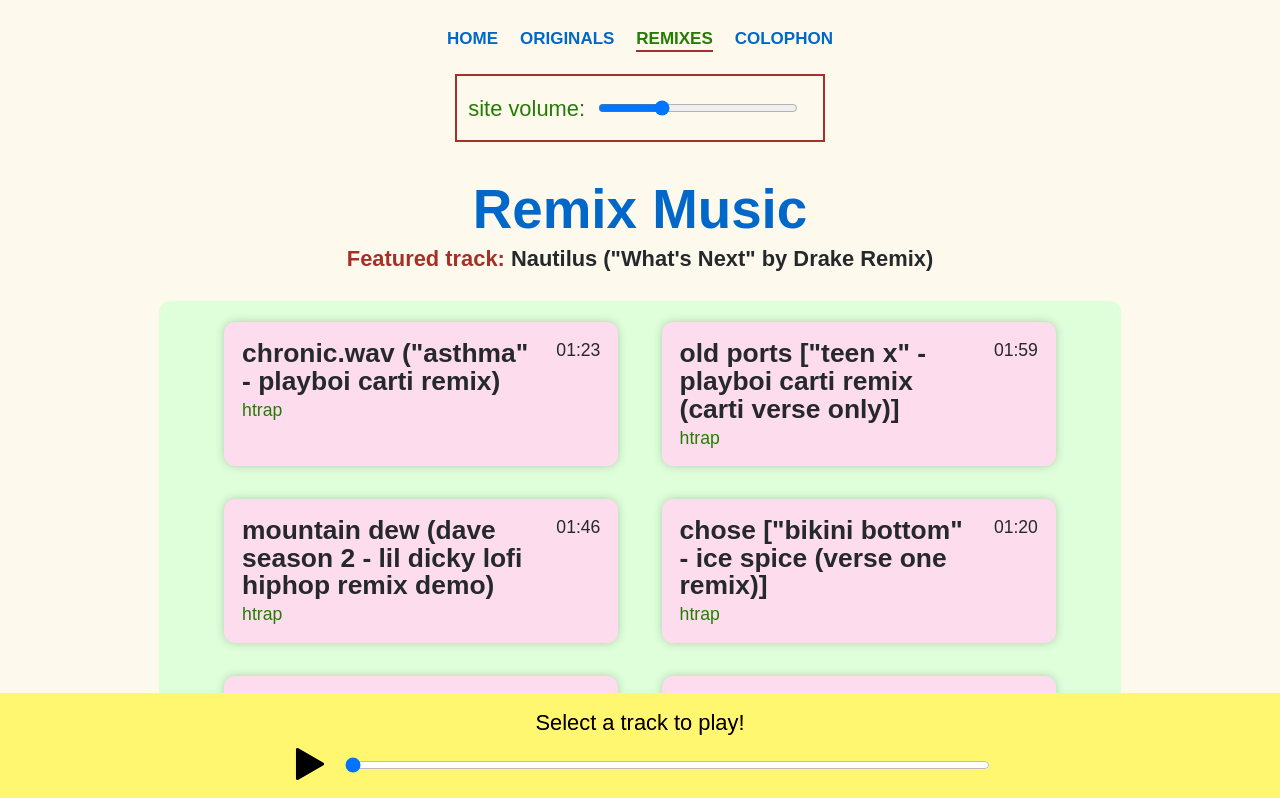
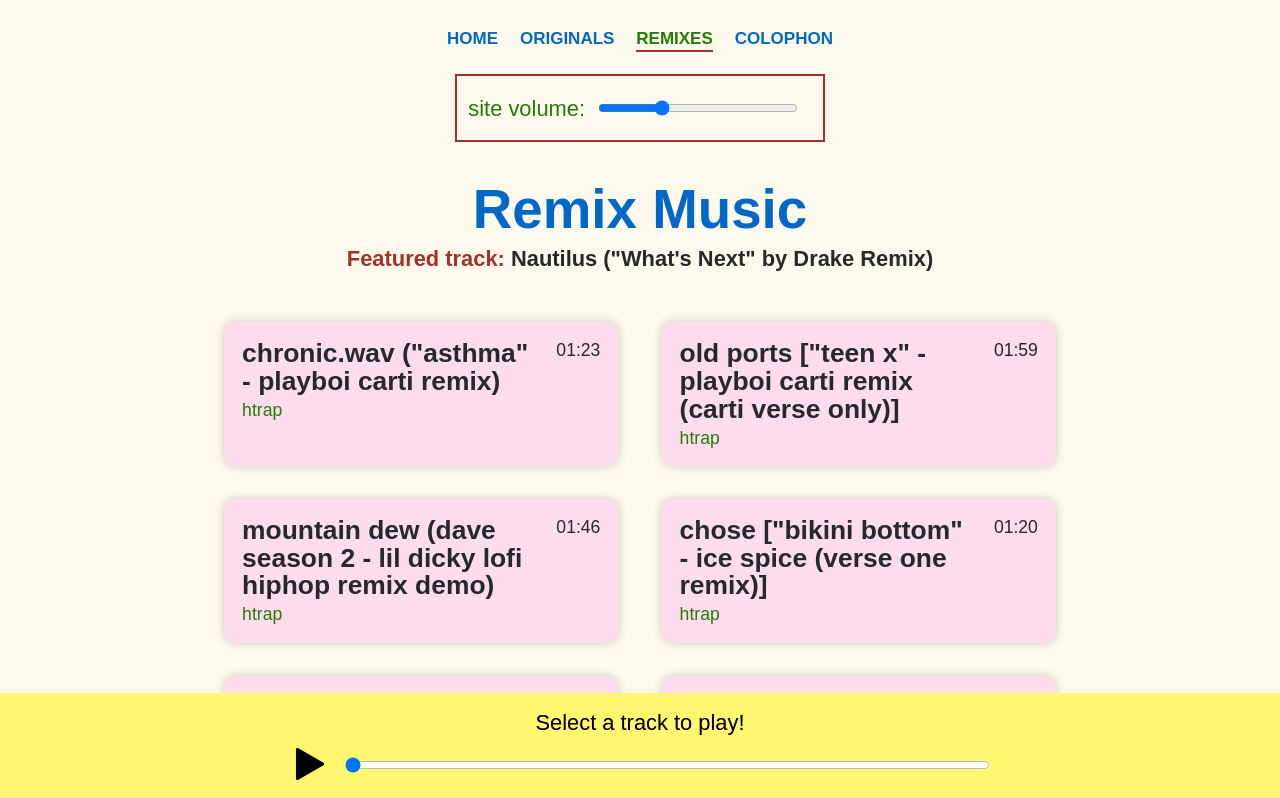
Before and after one commit to partheus/music, a Vue app: page /remixes in a window 1280 px wide. Shown: the top 798 px of the page. Built offline with nearby package versions, Linux system fonts and the light colour scheme; a web font is replaced by a local one.

Commit message:
Clear tracklist bg color

```diff
--- a/src/assets/scss/_components.scss
+++ b/src/assets/scss/_components.scss
@@ -11,7 +11,6 @@
     height: auto; // Adjust if you want a scrolling list or full-height
     overflow-y: auto; // Only show scrollbar if the content overflows
     padding: 1em 0.5em;
-    background-color: $color--pistachio;
     border-radius: 0.5em;
 
     @media (min-width: 768px) {
```
